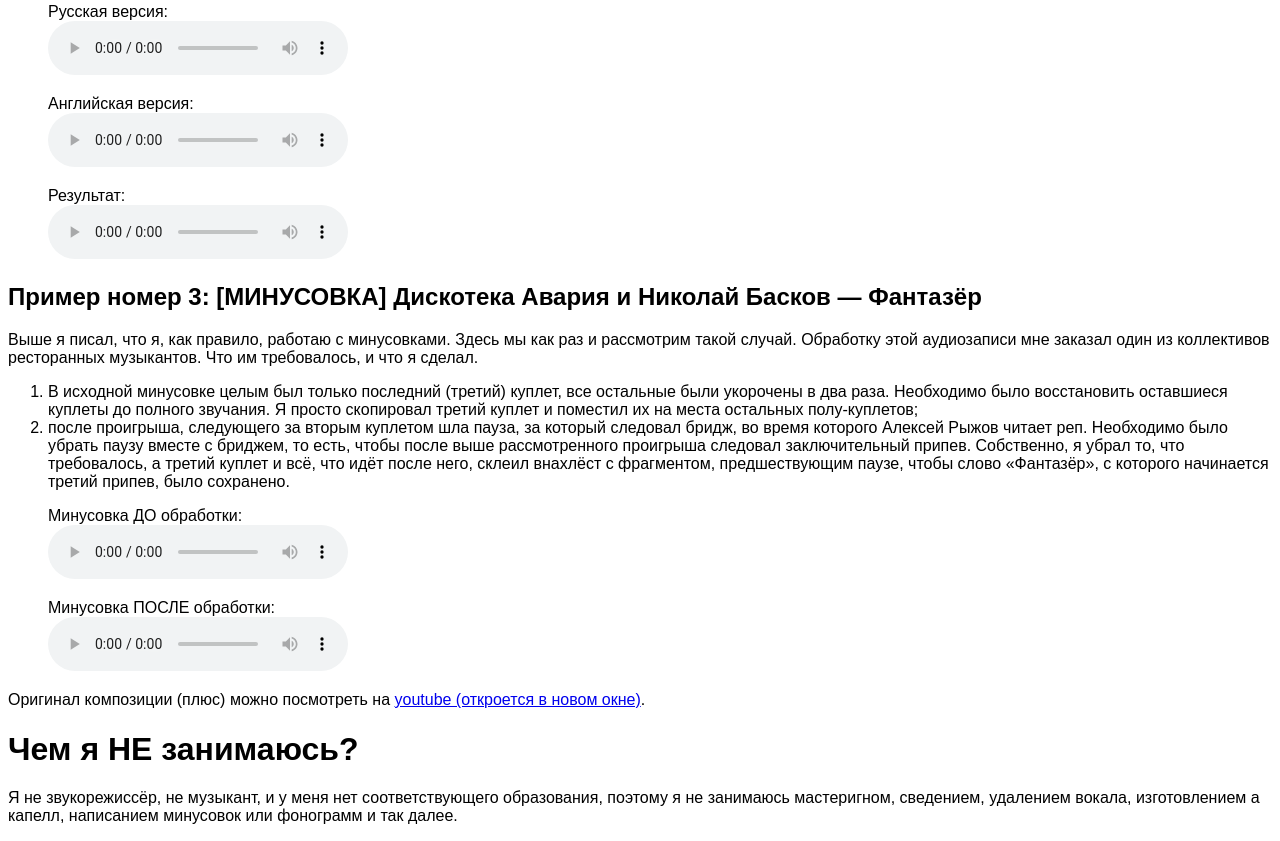
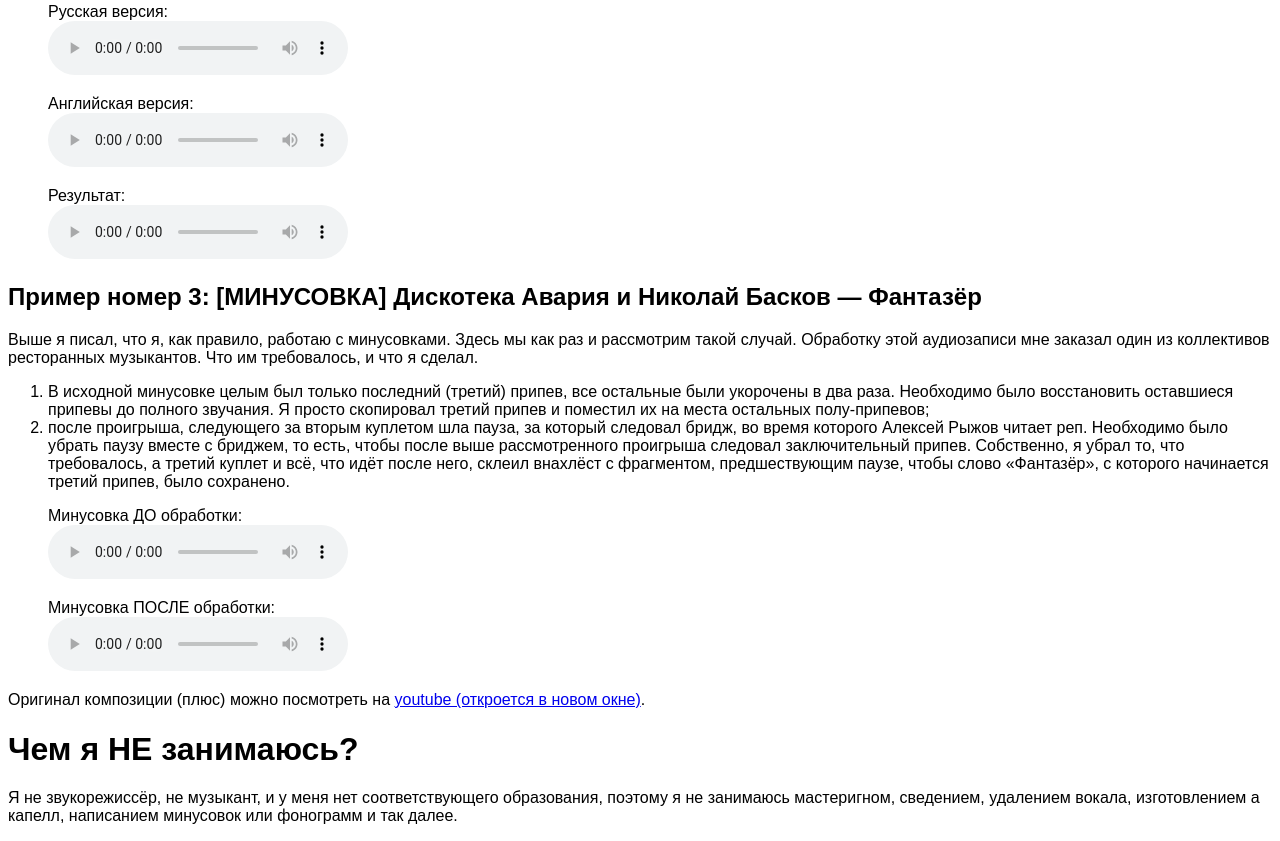
Before and after one commit to Vadim-Moshev/vadim-moshev.github.io, a plain HTML site: page portfolio/audioprocessing/index.html in a window 1280 px wide. Shown: the part 1174-2015 px from the top of the page. Drawn offline with Linux system fonts and the light colour scheme.

Commit message:
fixed wrong word

```diff
--- a/portfolio/audioprocessing/index.html
+++ b/portfolio/audioprocessing/index.html
@@ -149,10 +149,10 @@
 
     <ol>
       <li>
-        В исходной минусовке целым был только последний (третий) куплет, все
+        В исходной минусовке целым был только последний (третий) припев, все
         остальные были укорочены в два раза. Необходимо было восстановить
-        оставшиеся куплеты до полного звучания. Я просто скопировал третий
-        куплет и поместил их на места остальных полу-куплетов;
+        оставшиеся припевы до полного звучания. Я просто скопировал третий
+        припев и поместил их на места остальных полу-припевов;
       </li>
       <li>
         после проигрыша, следующего за вторым куплетом шла пауза, за который
```
